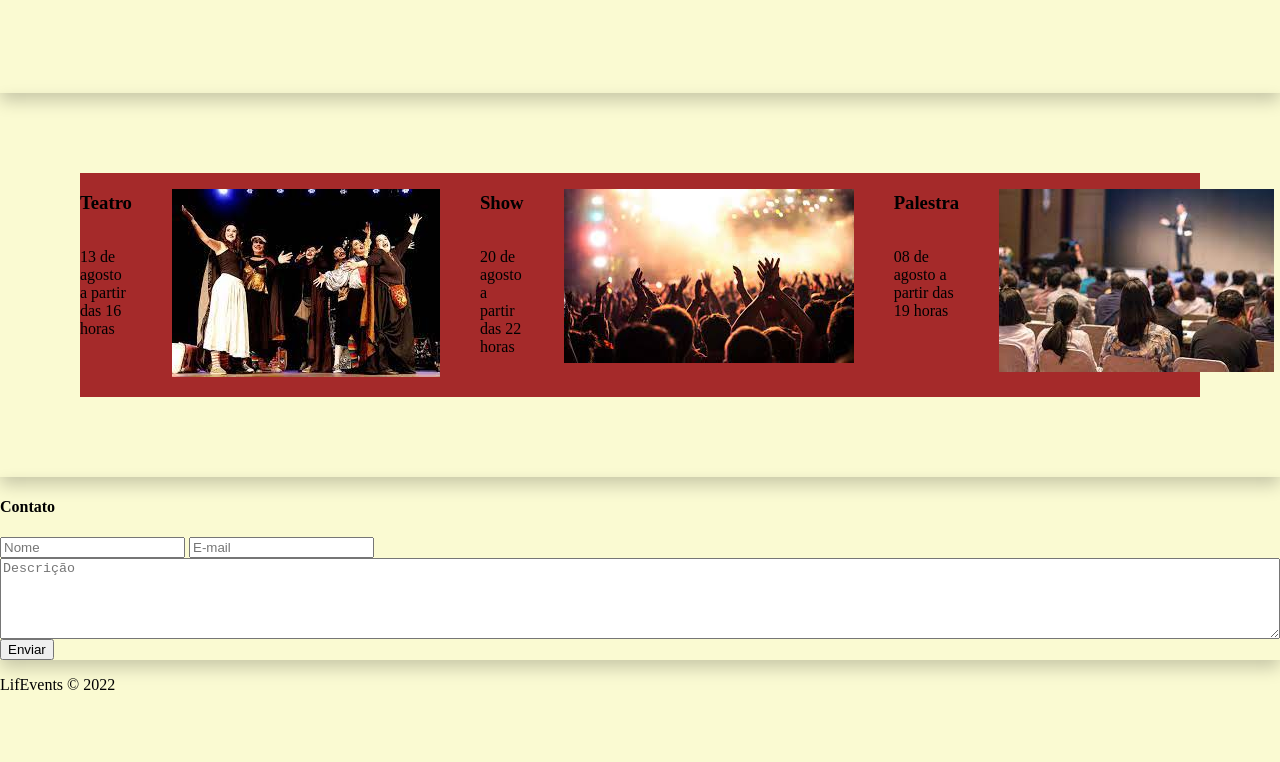
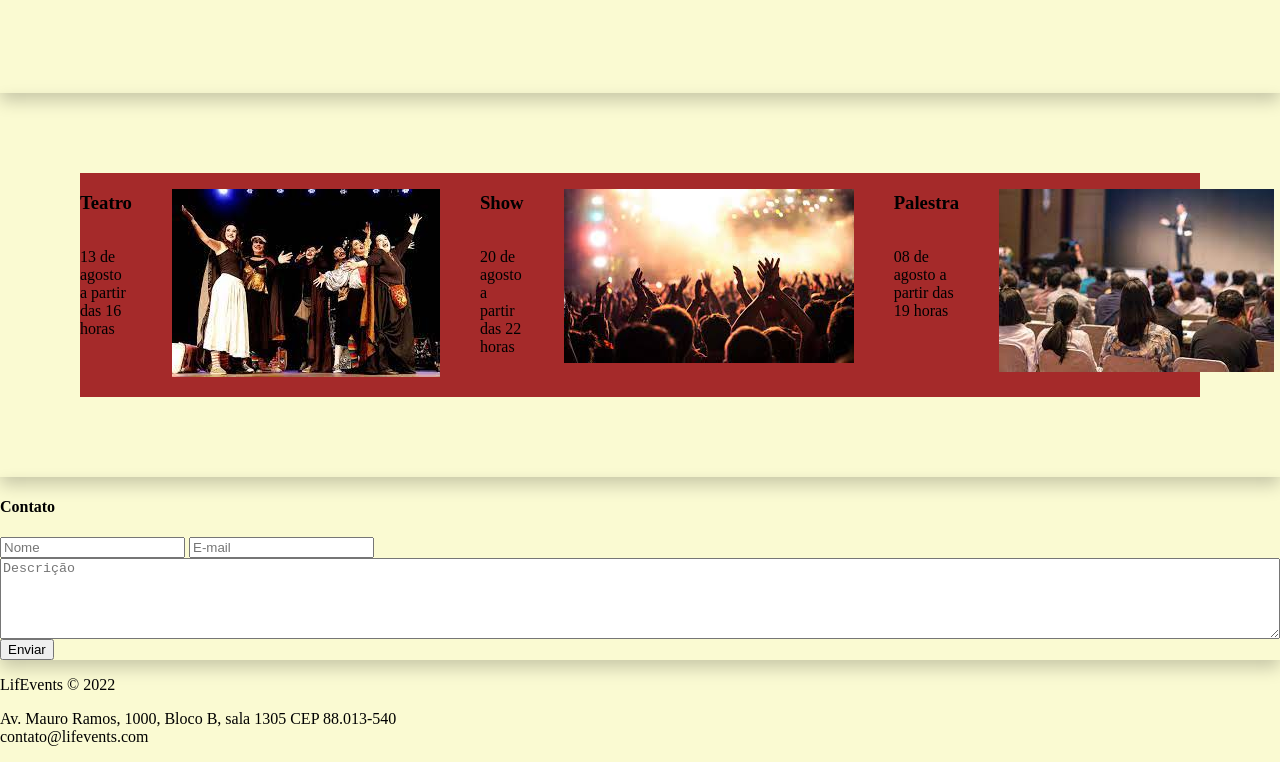
Before and after one commit to karla-vida/semana2, a plain HTML site: page index.html in a window 1280 px wide. Shown: the part 769-1531 px from the top of the page. Before the commit the page ends 1479 px from the top, so only its background shows below. Drawn offline with Linux system fonts and the light colour scheme.

Commit message:
Exercício 6

```diff
--- a/index.html
+++ b/index.html
@@ -97,6 +97,7 @@
 
     <footer>
         <p class="rodape">LifEvents &copy; 2022</p>
+        <p> Av. Mauro Ramos, 1000, Bloco B, sala 1305 CEP 88.013-540 <br> contato@lifevents.com </p>
     </footer>
 
 </body>
```
